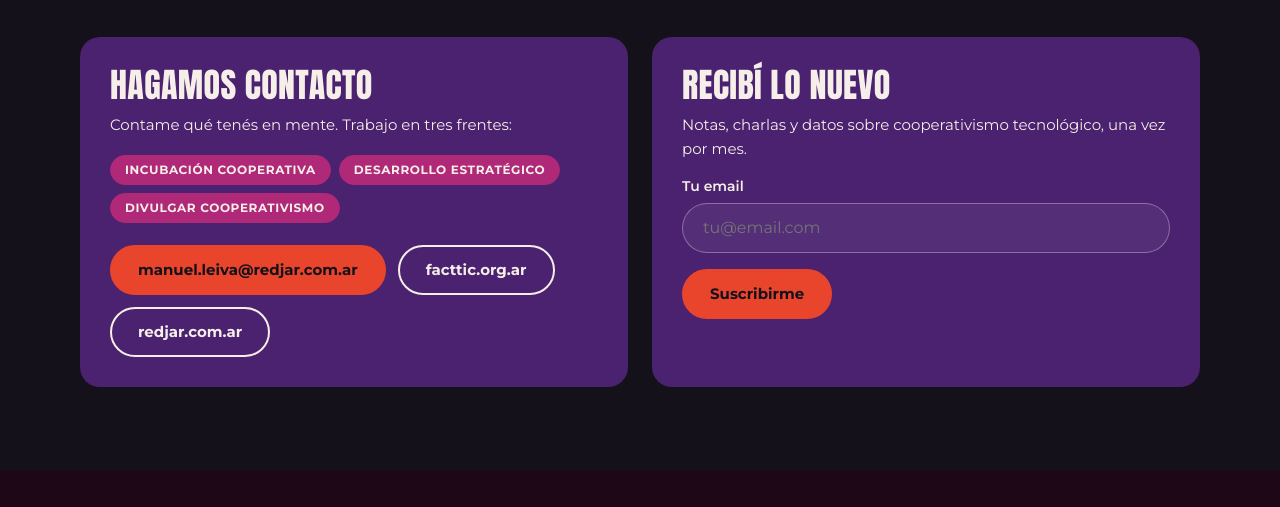
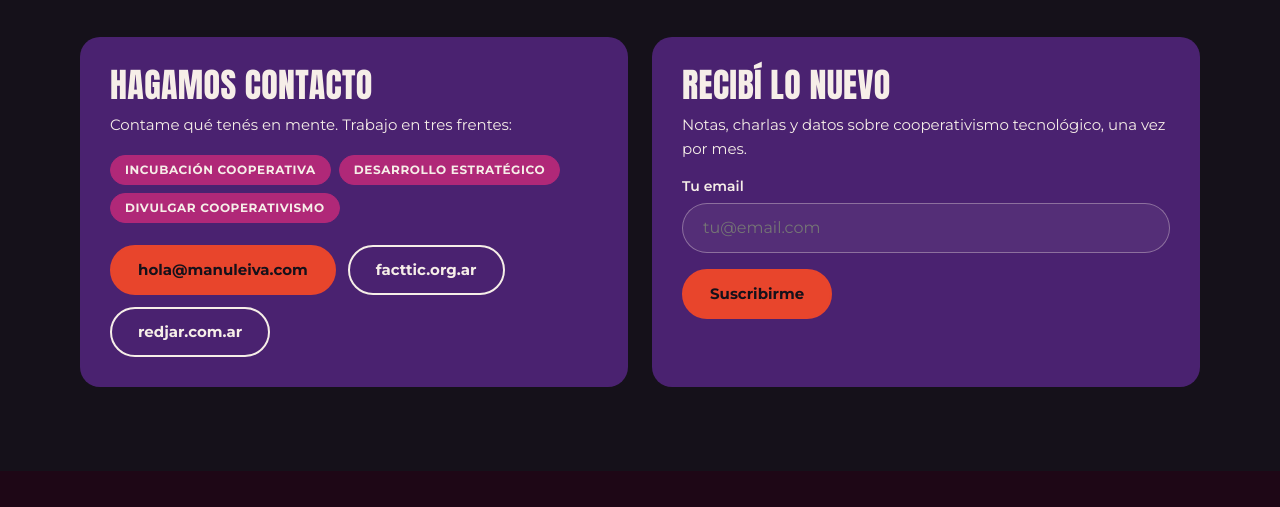
Before and after one commit to ManuLeiva91/manuel-leiva-web, a plain HTML site: page index.html in a window 1280 px wide. Shown: the part 10573-11080 px from the top of the page. Drawn offline with Linux system fonts and the light colour scheme; no server answers.

Commit message:
Contacto: hola@manuleiva.com. README: tareas actualizadas
Co-Authored-By: Claude Sonnet 5.5 <noreply@anthropic.com>

```diff
--- a/index.html
+++ b/index.html
@@ -244,7 +244,7 @@
 <span class="pill r">Divulgar cooperativismo</span>
 </div>
 <div style="display:flex;flex-wrap:wrap;gap:12px;margin-top:22px">
-<a class="btn" href="mailto:manuel.leiva@redjar.com.ar">manuel.leiva@redjar.com.ar</a>
+<a class="btn" href="mailto:hola@manuleiva.com">hola@manuleiva.com</a>
 <a class="btn gl" href="https://www.facttic.org.ar" target="_blank" rel="noopener">facttic.org.ar</a>
 <a class="btn gl" href="https://www.redjar.com.ar" target="_blank" rel="noopener">redjar.com.ar</a>
 </div>
--- a/js/contenido.js
+++ b/js/contenido.js
@@ -16,7 +16,7 @@ window.CONTENIDO = {
     instagram: "manuleiva91",
     tiktok: "manuleiva91",
     linkedin: "manuleiva",
-    email: "manuel.leiva@redjar.com.ar",
+    email: "hola@manuleiva.com",
     facttic: "https://www.facttic.org.ar"
   },
 
```
Also changed, not shown: 1 other file.
